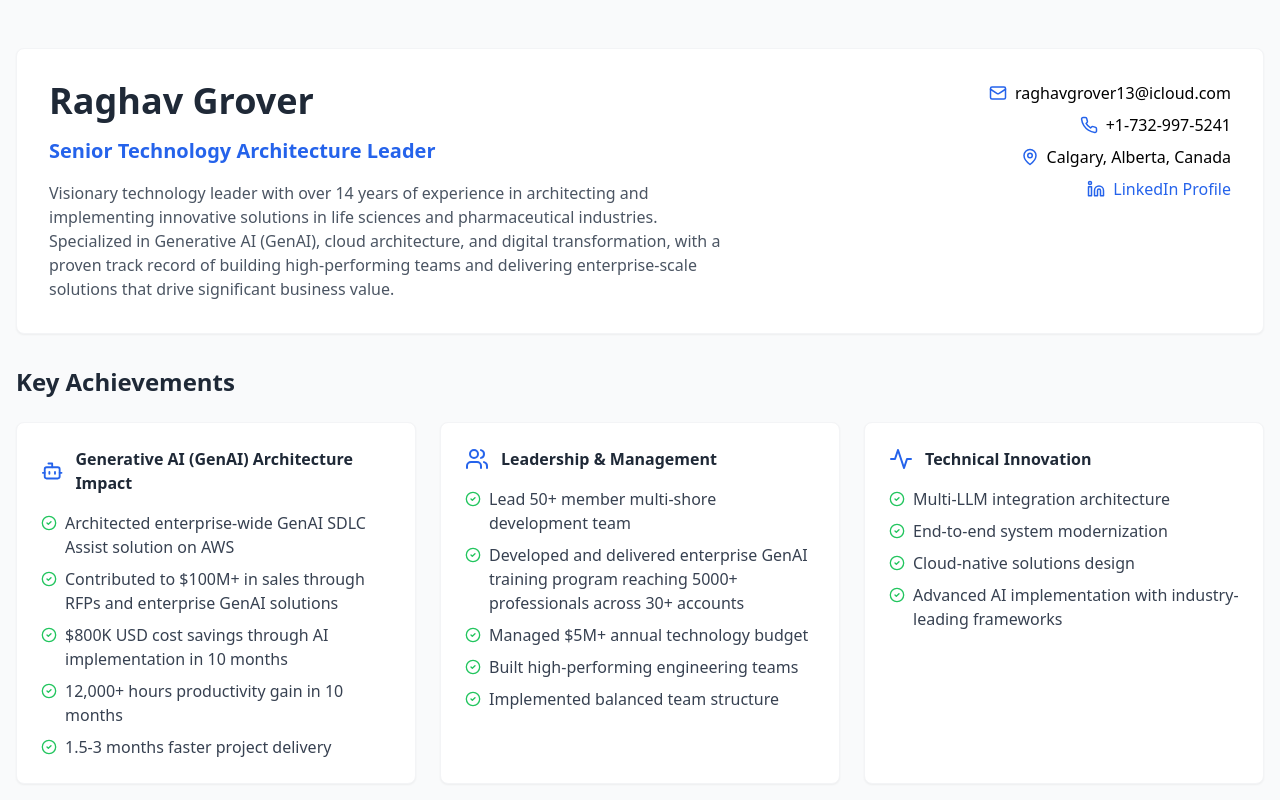
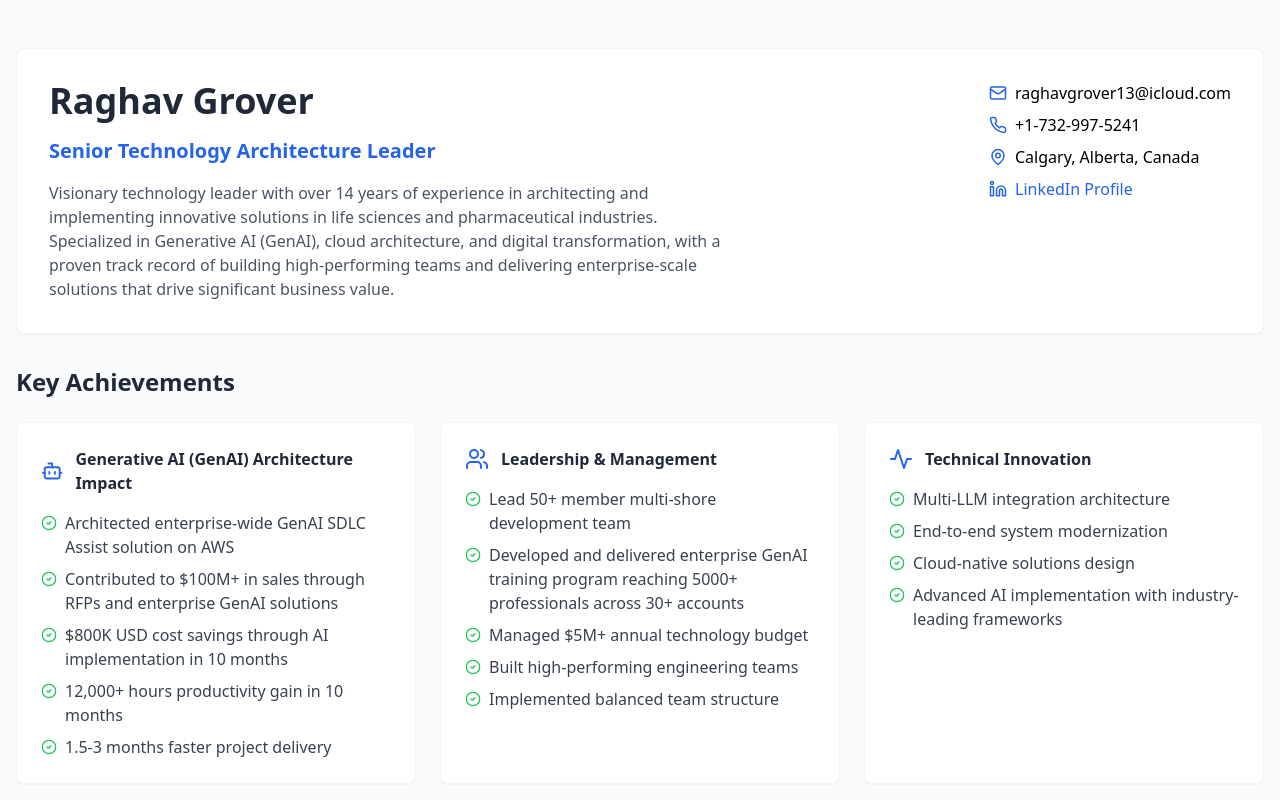
Before and after one commit to raghavgrover13/raghavgroverresume, a React (Create React App) app: page / in a window 1280 px wide. Shown: the top 800 px of the page. Built offline with nearby package versions, Linux system fonts and the light colour scheme.

Commit message:
Portrait mode another fix

```diff
--- a/src/components/Resume.jsx
+++ b/src/components/Resume.jsx
@@ -287,7 +287,7 @@ export default function ModernResume() {
           <div className="max-w-7xl mx-auto px-4">
               {/* Header */}
             <div className="bg-white rounded-lg shadow-sm border border-gray-100 p-4 sm:p-8 mb-8">
-                    <div className="flex flex-col lg:flex-row lg:justify-between lg:items-start gap-6">
+                <div className="flex flex-col sm:flex-row sm:justify-between sm:items-start gap-6">
                     <div className="space-y-4">
                         <h1 className="text-3xl sm:text-4xl font-bold text-gray-800">Raghav Grover</h1>
                         <h2 className="text-lg sm:text-xl text-blue-600 font-semibold">Senior Technology Architecture Leader</h2>
@@ -297,20 +297,20 @@ export default function ModernResume() {
                             and delivering enterprise-scale solutions that drive significant business value.
                         </p>
                     </div>
-                        <div className="flex flex-col space-y-2 sm:items-end">
-                            <div className="flex items-center gap-2 sm:justify-end">
+                    <div className="flex flex-col space-y-2">
+                        <div className="flex items-center gap-2">
                             <Mail size={18} className="text-blue-600" />
                             <span className="text-sm sm:text-base">raghavgrover13@icloud.com</span>
                         </div>
-                            <div className="flex items-center gap-2 sm:justify-end">
+                        <div className="flex items-center gap-2">
                             <Phone size={18} className="text-blue-600" />
                             <span className="text-sm sm:text-base">+1-732-997-5241</span>
                         </div>
-                            <div className="flex items-center gap-2 sm:justify-end">
+                        <div className="flex items-center gap-2">
                             <MapPin size={18} className="text-blue-600" />
                             <span className="text-sm sm:text-base">Calgary, Alberta, Canada</span>
                         </div>
-                            <div className="flex items-center gap-2 sm:justify-end">
+                        <div className="flex items-center gap-2">
                             <Linkedin size={18} className="text-blue-600" />
                             <a
                                 href="https://linkedin.com/in/raghav-grover-82906538"
```
Lines whose indentation alone changed are shown as unchanged.
